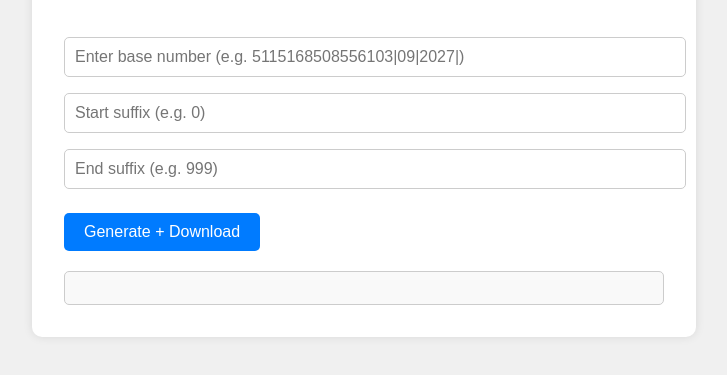
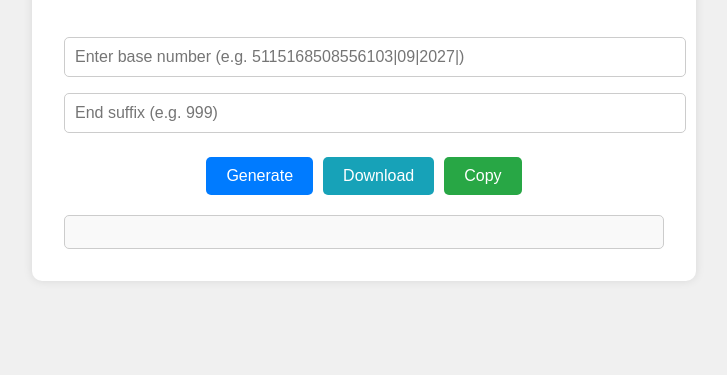
Before and after one commit to venkatasrinivasgaraga/cc-suffix, a plain HTML site: page index.html in a window 1280 px wide. Shown: the part 133-508 px from the top of the page, without its empty margins (276-1003 px from the left). Drawn offline with Linux system fonts and the light colour scheme.

Commit message:
Update index.html

```diff
--- a/index.html
+++ b/index.html
@@ -20,6 +20,7 @@
       padding: 2rem;
       border-radius: 10px;
       box-shadow: 0 0 10px rgba(0,0,0,0.1);
+      text-align: center;
     }
     input {
       width: 100%;
@@ -29,26 +30,41 @@
       border: 1px solid #ccc;
       border-radius: 5px;
     }
+    .button-group {
+      display: flex;
+      justify-content: center;
+      gap: 10px;
+      margin-top: 1rem;
+      flex-wrap: wrap;
+    }
     button {
       padding: 10px 20px;
       font-size: 1rem;
-      background-color: #007bff;
-      color: white;
       border: none;
       border-radius: 5px;
       cursor: pointer;
-      margin-top: 1rem;
+      color: white;
+    }
+    .generate {
+      background-color: #007bff;
+    }
+    .download {
+      background-color: #17a2b8;
+    }
+    .copy {
+      background-color: #28a745;
     }
     #output {
       margin-top: 20px;
       white-space: pre-wrap;
       max-height: 300px;
-      overflow-y: scroll;
+      overflow-y: auto;
       background: #f9f9f9;
       padding: 1rem;
       border: 1px solid #ccc;
       border-radius: 5px;
       font-family: monospace;
+      text-align: left;
     }
   </style>
 </head>
@@ -56,9 +72,14 @@
   <div class="container">
     <h1>Card Suffix Generator</h1>
     <input type="text" id="baseInput" placeholder="Enter base number (e.g. 5115168508556103|09|2027|)" />
-    <input type="number" id="startSuffix" placeholder="Start suffix (e.g. 0)" min="0" max="999" />
     <input type="number" id="endSuffix" placeholder="End suffix (e.g. 999)" min="0" max="999" />
-    <button onclick="generate()">Generate + Download</button>
+
+    <div class="button-group">
+      <button class="generate" onclick="generate()">Generate</button>
+      <button class="download" onclick="download()">Download</button>
+      <button class="copy" onclick="copyText()">Copy</button>
+    </div>
+
     <div id="output"></div>
   </div>
 
@@ -69,30 +90,43 @@
 
     function generate() {
       const base = document.getElementById("baseInput").value.trim();
-      const start = parseInt(document.getElementById("startSuffix").value);
       const end = parseInt(document.getElementById("endSuffix").value);
       const outputDiv = document.getElementById("output");
 
-      if (!base  isNaN(start)  isNaN(end)  start > end  start < 0 || end > 999) {
-        outputDiv.innerText = "⚠️ Please enter valid base and suffix range (000 to 999).";
+      if (!base || isNaN(end) || end < 0 || end > 999) {
+        outputDiv.innerText = "⚠️ Please enter a valid base and an end suffix (000–999).";
         return;
       }
 
       let result = "";
-      for (let i = start; i <= end; i++) {
+      for (let i = 0; i <= end; i++) {
         result += base + pad(i) + "\n";
       }
 
       outputDiv.innerText = result;
+    }
 
-      // Create and download the file
-      const blob = new Blob([result], { type: "text/plain" });
+    function download() {
+      const content = document.getElementById("output").innerText;
+      if (!content.trim()) return alert("❌ Nothing to download!");
+      const end = document.getElementById("endSuffix").value;
+      const blob = new Blob([content], { type: "text/plain" });
       const url = URL.createObjectURL(blob);
       const a = document.createElement("a");
       a.href = url;
-      a.download = "card_list_" + pad(start) + "_" + pad(end) + ".txt";
+      a.download = "card_list_000_to_" + pad(end) + ".txt";
       a.click();
       URL.revokeObjectURL(url);
+    }
+
+    function copyText() {
+      const content = document.getElementById("output").innerText;
+      if (!content.trim()) return alert("❌ Nothing to copy!");
+      navigator.clipboard.writeText(content).then(() => {
+        alert("✅ Copied to clipboard!");
+      }).catch(err => {
+        alert("❌ Copy failed!");
+      });
     }
   </script>
 </body>
```
